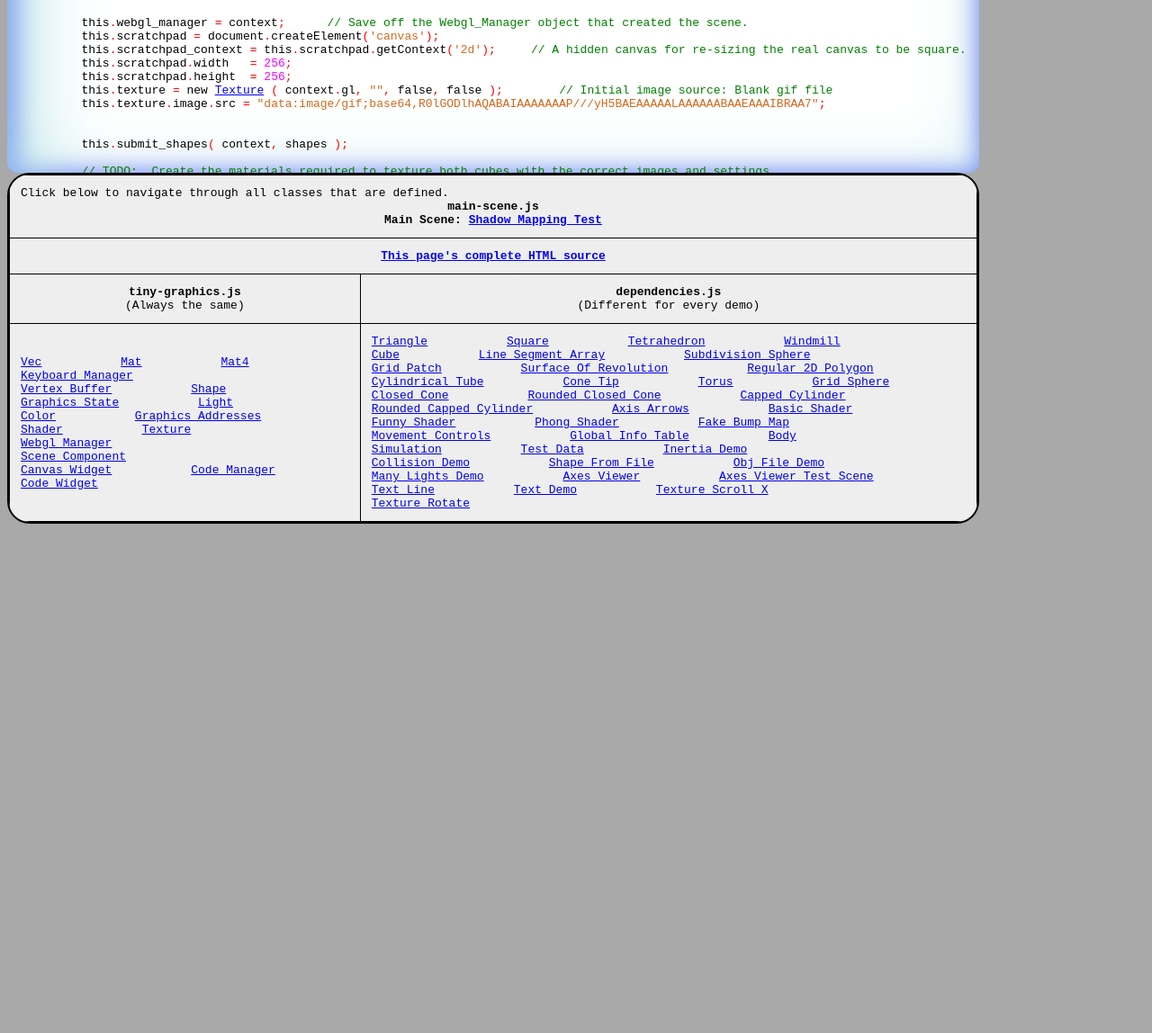
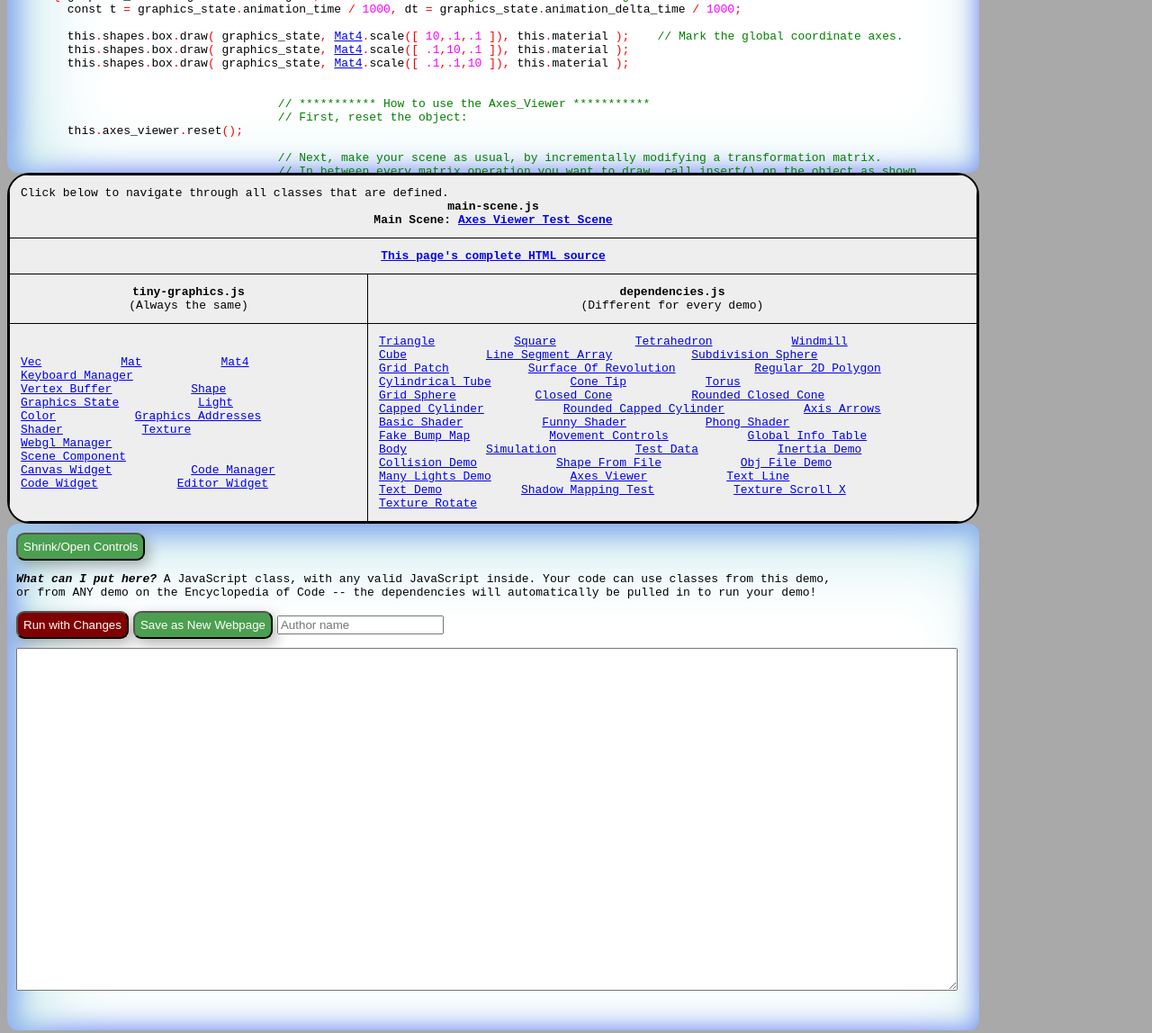
Before and after one commit to kevinalvarez91/CS_174C-Final-Project, a plain HTML site: page index.html in a window 1280 px wide. Shown: the part 1346-2494 px from the top of the page at 90% size. Before the commit the page ends 1936 px from the top, so only its background shows below. Drawn offline with Linux system fonts and the light colour scheme; animation ran at ten frames a second.

Commit message:
Superficial editor widget done

```diff
--- a/index.html
+++ b/index.html
@@ -19,19 +19,20 @@
 <script> "use strict"     // ********************* THE ENTRY POINT OF YOUR WHOLE PROGRAM STARTS HERE *********************
                                            // Use this code to embed a widget into any web page.  The widget inclues a 3D WebGL area
                                            // (an HTML canvas) and various panels of controls.
-  const scenes = [// "Shadow_Mapping_Test",
-              //    "Inertia_Demo",
-                  "Axes_Viewer_Test_Scene"
-                 //  "Text_Demo"
-
-                  ]
+  const scenes = [ "Axes_Viewer_Test_Scene" ]
   new Canvas_Widget( "main-canvas", scenes );             // Use the Canvas_Widget class to display the WebGL demo.  Pass in
                                                           // the name of the HTML element we are to replace with the widget.
 </script>
                              <!-- The following code embeds a code navigator widget with links to classes. //-->
 <div id="main-code" class="code-widget"></div>
 <script> "use strict"
-  new Code_Widget( "main-code", "Shadow_Mapping_Test" );
+  new Code_Widget( "main-code", "Axes_Viewer_Test_Scene" );
+</script>
+
+                             <!-- The following code embeds a code editor widget. //-->
+<div id="main-editor" class="editor-widget"></div>
+<script> "use strict"
+  new Editor_Widget( "main-editor", "Axes_Viewer_Test_Scene" );
 </script>
 
 </body></html>
--- a/tiny-graphics.js
+++ b/tiny-graphics.js
@@ -663,13 +663,11 @@ class Code_Widget
     { let rules = [ ".code-widget .code-panel { background:white; overflow:auto; font-family:monospace; width:1060px; padding:10px; padding-bottom:40px; max-height: 500px; \
                                                   border-radius:12px; box-shadow: 20px 20px 90px 0px powderblue inset, 5px 5px 30px 0px blue inset }",
                 ".code-widget .code-display { min-width:1800px; padding:10px; white-space:pre-wrap; background:transparent }",
-                ".code-widget .edit-button { left:800px; z-index:2; position:absolute; outline:0; height:80px; width:80px; border-radius:50% }",
                 ".code-widget table { display:block; overflow-x:auto; width:1080px; border-radius:25px; border-collapse:collapse; border: 2px solid black }",
-               ".code-widget table.class-list td { border-width:thin; background: #EEEEEE; padding:12px; font-family:monospace; border: 1px solid black }"
+                ".code-widget table.class-list td { border-width:thin; background: #EEEEEE; padding:12px; font-family:monospace; border: 1px solid black }"
                  ];
 
       for( const r of rules ) document.styleSheets[0].insertRule( r, 1 );
-
       if( !window[ selected_class ] ) throw "Class not found.";
       selected_class = window[ selected_class ];
 
@@ -751,3 +749,61 @@ class Code_Widget
           }
     }
 }
+
+
+window.Editor_Widget = window.tiny_graphics.Editor_Widget =
+class Editor_Widget
+{ constructor( element, selected_class )
+    { let rules = [ ".editor-widget { background:white; overflow:auto; font-family:monospace; width:1060px; padding:10px; \
+                                      border-radius:12px; box-shadow: 20px 20px 90px 0px powderblue inset, 5px 5px 30px 0px blue inset }",
+                    ".editor-widget button { background: #4C9F50; color: white; padding: 6px; border-radius:9px; margin-right:5px; \
+                                             box-shadow: 4px 6px 16px 0px rgba(0,0,0,0.3); transition: background .3s, transform .3s }",
+                    ".editor-widget input { margin-right:5px }",
+                    ".editor-widget div   { margin: 10px 0 }",
+                    ".editor-widget textarea { white-space:pre; width:1040px; margin-bottom:30px }",
+                    ".editor-widget button:hover, button:focus { transform: scale(1.3); color:gold }"
+                  ];
+
+      for( const r of rules ) document.styleSheets[0].insertRule( r, 1 );
+      if( !window[ selected_class ] ) throw "Class " + selected_class + " not found.";
+      selected_class = window[ selected_class ];
+      element = document.querySelector( "#" + element );
+
+
+      const form = element.appendChild( document.createElement( "form" ) );
+      const toggle_controls = form.appendChild( document.createElement( "button" ) );
+      toggle_controls.type = "button";
+      toggle_controls.textContent = "Shrink/Open Controls";
+      form.appendChild( document.createElement( "br" ) );
+      const explanation = form.appendChild( document.createElement( "p" ) );
+      explanation.innerHTML = `<p><i><b>What can I put here?</b></i>  A JavaScript class, with any valid JavaScript inside.  Your code can use classes from this demo,
+                               <br>or from ANY demo on the Encyclopedia of Code --  the dependencies will automatically be pulled in to run your demo!<br></p>`;
+      const run_button            = form.appendChild( document.createElement( "button" ) );
+      run_button.type             = "button";
+      run_button.style            = "background:maroon";
+      run_button.textContent      = "Run with Changes";
+      const submit                = form.appendChild( document.createElement( "button" ) );
+      submit.type                 = "submit";
+      submit.textContent          = "Save as New Webpage";
+      const author_box            = form.appendChild( document.createElement( "input" ) );
+      author_box.name             = "author";
+      author_box.type             = "text";
+      author_box.placeholder      = "Author name";
+//    const password_box          = form.appendChild( document.createElement( "input" ) );
+//    password_box.name           = "password";
+//    password_box.type           = "text";
+//    password_box.placeholder    = "Password";
+//    password_box.style          = "display:none";
+
+      const overwrite_panel       = form.appendChild( document.createElement( "span" ) );
+      overwrite_panel.style       = "display:none";
+      overwrite_panel.innerHTML   = "<label>Overwrite?<input type='checkbox' name='overwrite' autocomplete='off'></label>";
+
+      const submit_result         = form.appendChild( document.createElement( "div" ) );
+      submit_result.style         = "margin: 10px 0";
+      const new_demo_code         = form.appendChild( document.createElement( "textarea" ) );
+      new_demo_code.name          = new_demo_code;
+      new_demo_code.rows          = 25;
+      new_demo_code.cols          = 140;
+    }
+}
```
